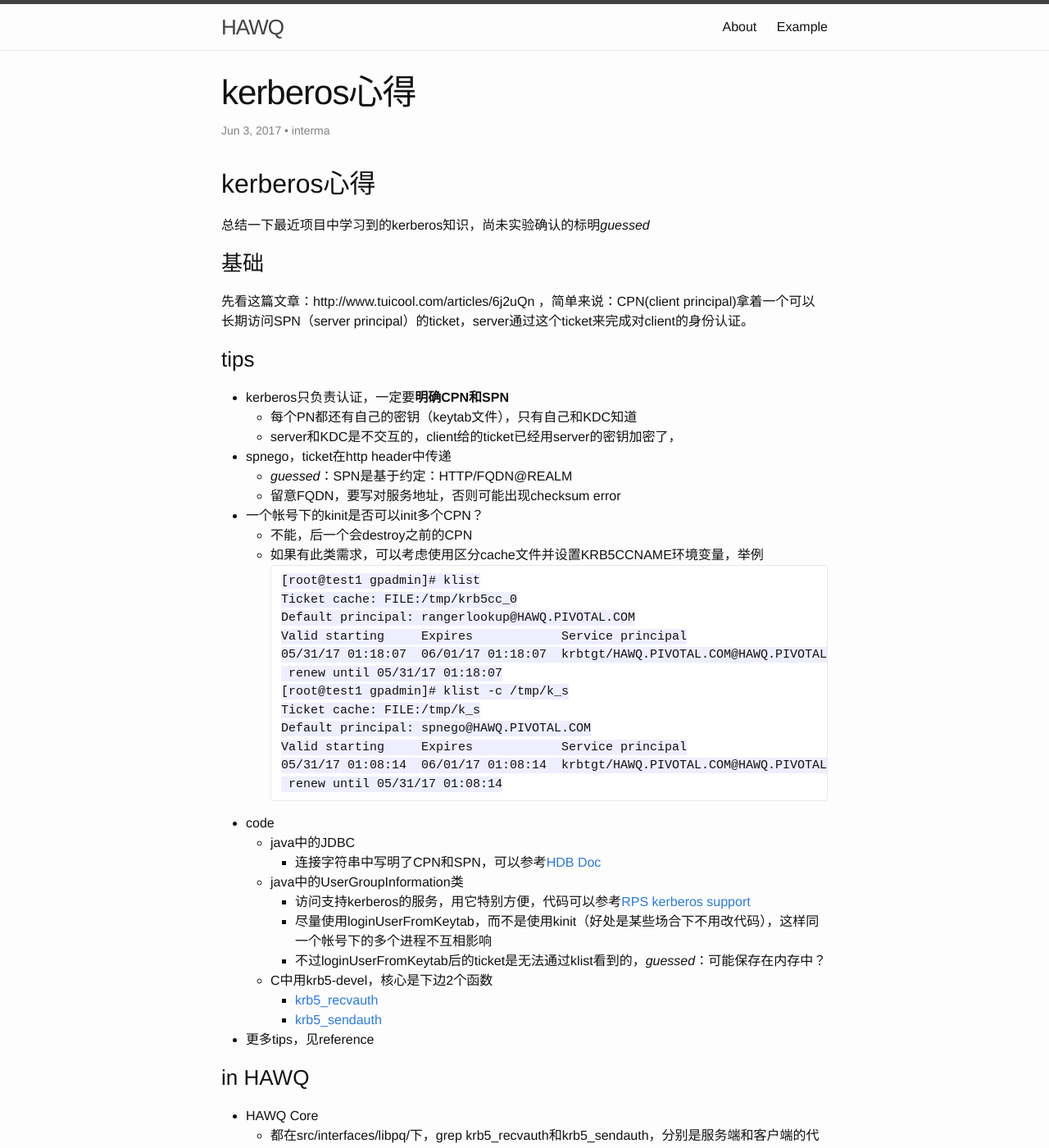
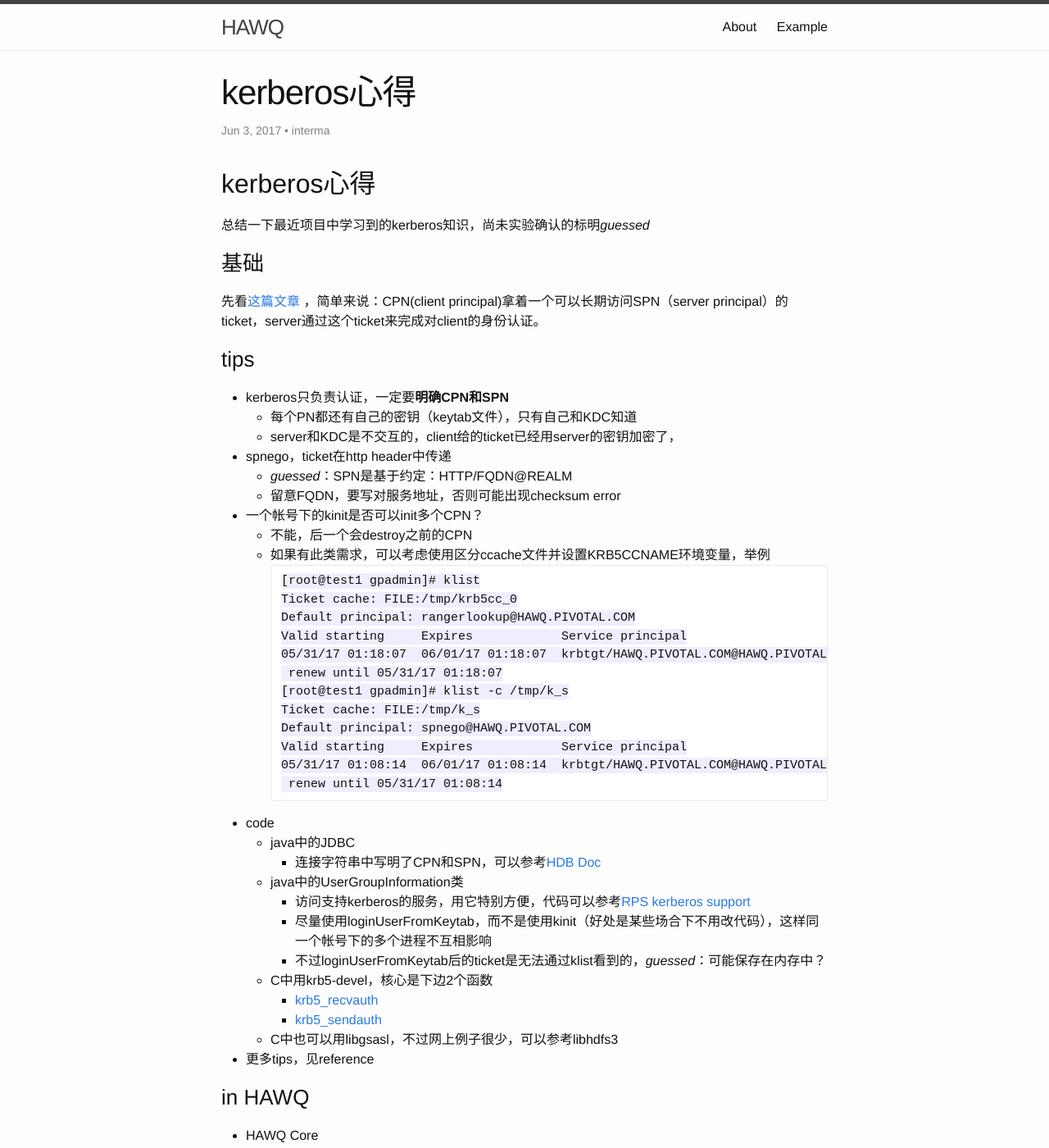
Before and after one commit to hawq-cn/hawq-cn.github.io, a Jekyll site: the page built from _posts/2017-06-03-kerberos-study.markdown, in a window 1280 px wide and 1400 px high. Shown: the whole window at 82% size. Built offline with Jekyll 4.4.1, drawn with Linux system fonts in a browser that asks for light colours; some of the changed text lies outside the part shown.

Commit message:
Update 2017-06-03-kerberos-study.markdown

````diff
--- a/_posts/2017-06-03-kerberos-study.markdown
+++ b/_posts/2017-06-03-kerberos-study.markdown
@@ -12,7 +12,7 @@ published: true
 总结一下最近项目中学习到的kerberos知识，尚未实验确认的标明*guessed*
 
 ### 基础
-先看这篇文章：http://www.tuicool.com/articles/6j2uQn ，简单来说：CPN(client principal)拿着一个可以长期访问SPN（server principal）的ticket，server通过这个ticket来完成对client的身份认证。
+先看[这篇文章](http://www.tuicool.com/articles/6j2uQn) ，简单来说：CPN(client principal)拿着一个可以长期访问SPN（server principal）的ticket，server通过这个ticket来完成对client的身份认证。
 
 ### tips
 * kerberos只负责认证，一定要**明确CPN和SPN**
@@ -23,7 +23,7 @@ published: true
   * 留意FQDN，要写对服务地址，否则可能出现checksum error
 * 一个帐号下的kinit是否可以init多个CPN？
   * 不能，后一个会destroy之前的CPN
-  * 如果有此类需求，可以考虑使用区分cache文件并设置KRB5CCNAME环境变量，举例
+  * 如果有此类需求，可以考虑使用区分ccache文件并设置KRB5CCNAME环境变量，举例
 ```
 [root@test1 gpadmin]# klist
 Ticket cache: FILE:/tmp/krb5cc_0
@@ -48,6 +48,7 @@ Valid starting     Expires            Service principal
   * C中用krb5-devel，核心是下边2个函数
     * [krb5_recvauth](https://web.mit.edu/Kerberos/krb5-devel/doc/appdev/refs/api/krb5_recvauth.html)
     * [krb5_sendauth](https://web.mit.edu/Kerberos/krb5-devel/doc/appdev/refs/api/krb5_sendauth.html)
+  * C中也可以用libgsasl，不过网上例子很少，可以参考libhdfs3
 * 更多tips，见reference
 
 ### in HAWQ
@@ -58,7 +59,10 @@ Valid starting     Expires            Service principal
     * 打开pg_hda.conf支持（gss method）
     * create role以授权
   * CPN**只能**使用kinit指定，krb5_sendauth有个参数指定它
-  * libhdfs和libyarn TODO
+  * libhdfs
+    * 使用了libgsasl，kinit好之后再访问hdfs
+    * 与namenode交互：可以全程使用kerberos，也可以通过kerberos认证后，获取delegation token再继续访问（性能更好，避免再和KDC交互了）
+  * libyarn TODO
 * RPS
   * RPS->ranger admin: CPN在rps.properties中配置，通过spnego访问ranger secure webservice
   * ranger lookup->HAWQ: 使用JDBC
````
